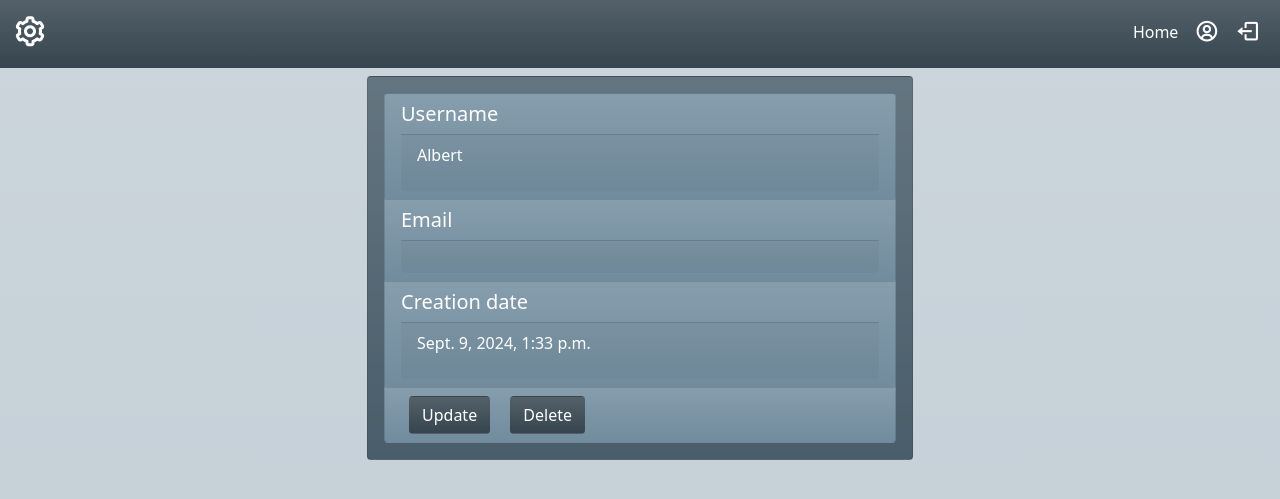
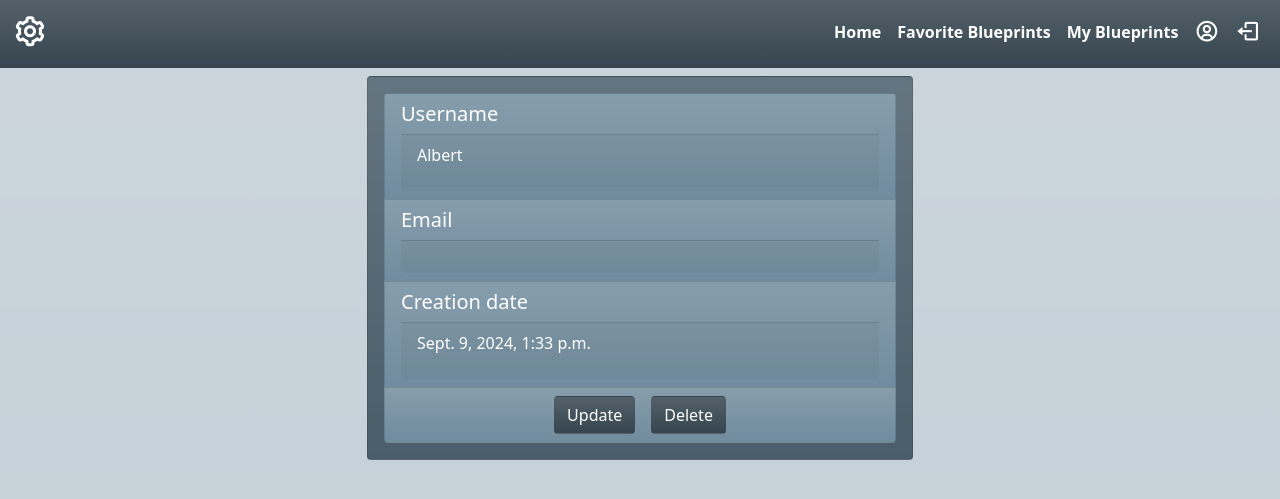
Before and after one commit to OttoLindholm/factorio-blueprint-library, a Django app: page /users/4/ in a window 1280 px wide. Shown: the top 499 px of the page. Run offline with Django 5.2, Linux system fonts and the light colour scheme; a user stored in the database is signed in; data comes from the database, SQL or seed files in the repository.

Commit message:
Add Favorite and My bp to navbar and to context, centering update & delete btns for user detail

```diff
--- a/bp_manager/views.py
+++ b/bp_manager/views.py
@@ -37,9 +37,12 @@ class BlueprintListView(ListView):
         query = self.request.GET.get("query", "")
         tag = self.request.GET.get("tag", "")
         username = self.request.GET.get("username", "")
+        liked = self.request.GET.get("liked", "")
 
         if tag:
             queryset = queryset.filter(tags__name=tag).distinct()
+        elif liked == "true" and self.request.user.is_authenticated:
+            queryset = queryset.filter(likes__user=self.request.user).distinct()
         elif username:
             queryset = queryset.filter(user__username=username).distinct()
         elif query:
--- a/templates/bp_manager/user_detail.html
+++ b/templates/bp_manager/user_detail.html
@@ -29,7 +29,7 @@
                 </div>
               </li>
 
-              <li class="list-group-item bg-gradient">
+              <li class="list-group-item d-flex justify-content-center bg-gradient">
                 <a href="{% url 'bp_manager:user-update' pk=user.pk %}"
                    class="btn text-white text-center bg-gradient mx-2">
                   Update
--- a/templates/includes/navbar.html
+++ b/templates/includes/navbar.html
@@ -13,11 +13,21 @@
     <div class="collapse navbar-collapse" id="navbarNav">
       <ul class="navbar-nav ms-auto">
         <li class="nav-item ">
-          <a class="nav-link active" href="{% url 'bp_manager:index' %}">Home</a>
+          <a class="nav-link active fw-bold" href="{% url 'bp_manager:index' %}">Home</a>
         </li>
 
+        {% if user.is_authenticated %}
+          <li class="nav-item ">
+            <a class="nav-link active fw-bold" href="{% url 'bp_manager:index' %}?liked=true">Favorite Blueprints</a>
+          </li>
 
-        {% if user.is_authenticated %}
+          <li class="nav-item ">
+            <a class="nav-link active fw-bold"
+               href="{% url 'bp_manager:index' %}?username={{ user.username }}&query={{ request.GET.query }}">My
+              Blueprints
+            </a>
+          </li>
+
           <li class="nav-item">
             <a class="nav-link active" href="{{ user.get_absolute_url }}">
               <i class="bx bx-user-circle bx-sm"></i>
@@ -36,7 +46,7 @@
           </li>
         {% else %}
           <li class="nav-item">
-            <a class="nav-link active" href="{% url 'bp_manager:user-register' %}?next={{ request.path }}">
+            <a class="nav-link active fw-bold" href="{% url 'bp_manager:user-register' %}?next={{ request.path }}">
               Register
             </a>
           </li>
```
